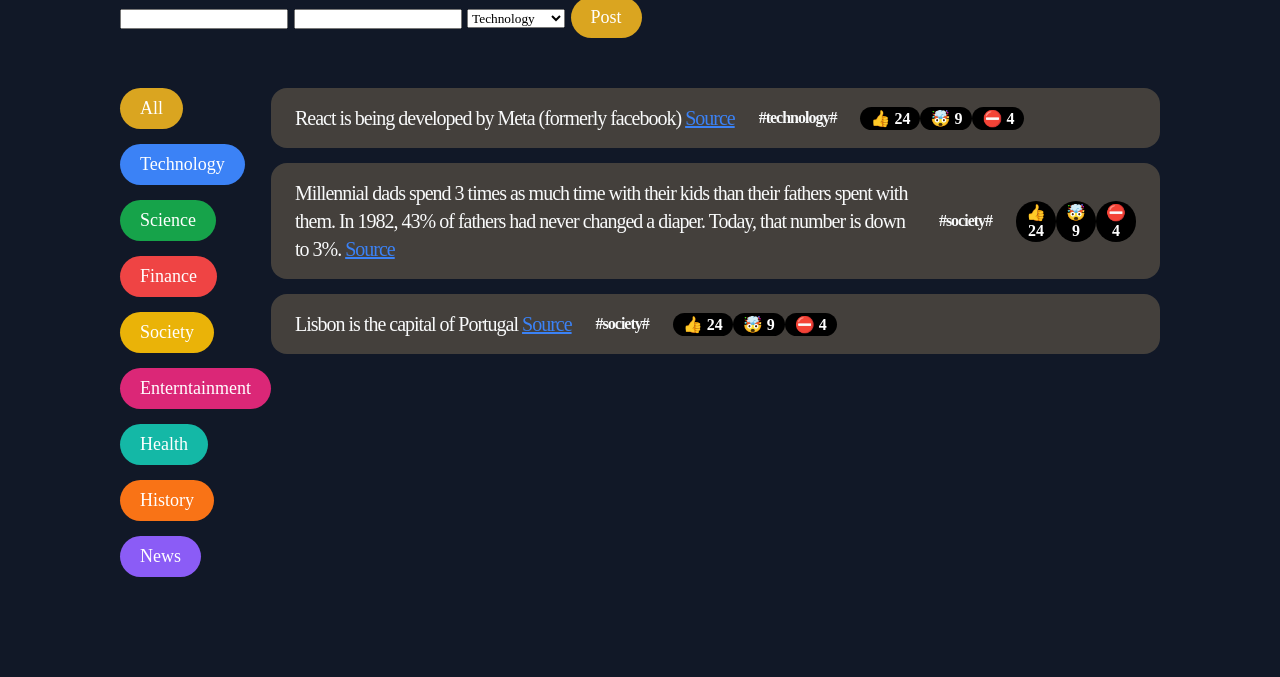
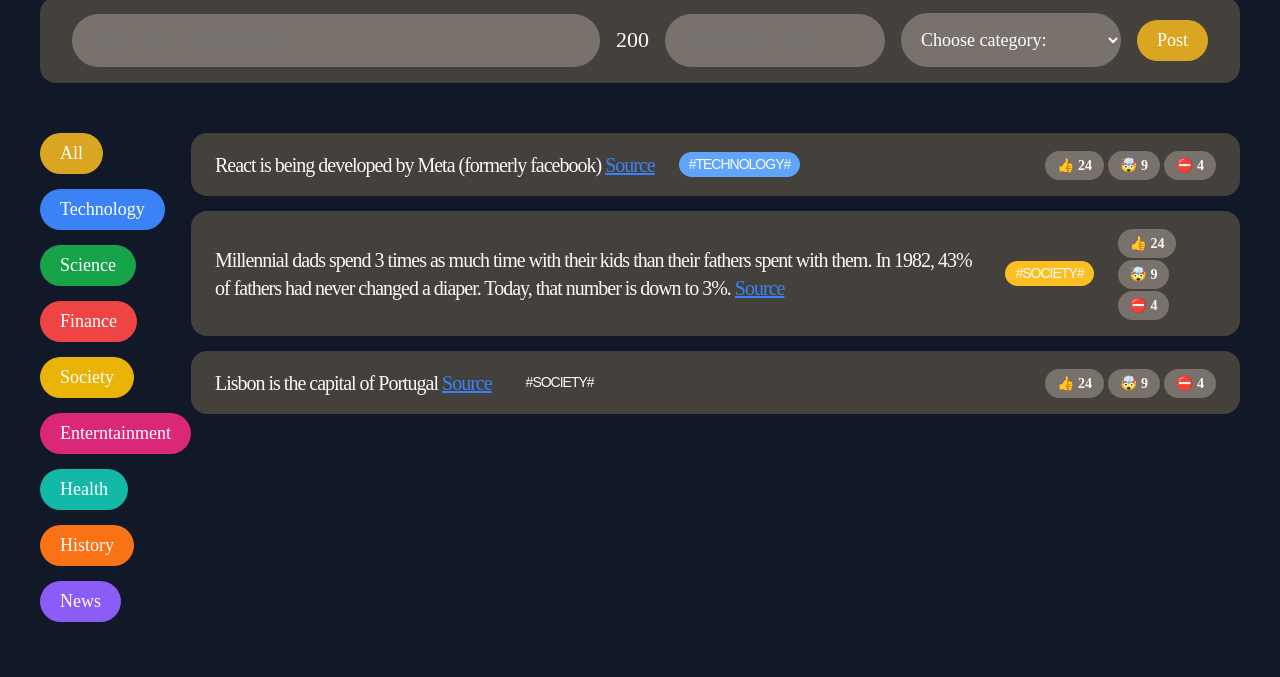
Before and after one commit to confusedpotato97/What-I-Learned-App, a plain HTML site: page index.html in a window 1280 px wide. Shown: the part 132-809 px from the top of the page. Drawn offline with Linux system fonts and the light colour scheme; a web font is replaced by a local one.

Commit message:
css changes

```diff
--- a/index.html
+++ b/index.html
@@ -29,20 +29,28 @@
       <h1>Today I learned</h1>
     </header>
     <button>Share a Fact</button>
-    <form>
-      <input type="text" />
-      <input type="text" />
-      <select>
-        <option value="Technology">Technology</option>
-        <option value="Science">Science</option>
-        <option value="Finance">Finance</option>
-        <option value="Society">Society</option>
-        <option value="Entertainment">Entertainment</option>
-        <option value="Health">Health</option>
-        <option value="History">History</option>
-        <option value="News">News</option>
-      </select>
-      <button>Post</button>
+    <form class="fact-form">
+      <form class="fact-form">
+        <input
+          type="text"
+          placeholder="Share a fact with the world..."
+          value=""
+        />
+        <span>200</span
+        ><input type="text" placeholder="Trustworthy source..." value="" />
+        <select>
+          <option value="">Choose category:</option>
+          <option value="technology">TECHNOLOGY</option>
+          <option value="science">SCIENCE</option>
+          <option value="finance">FINANCE</option>
+          <option value="society">SOCIETY</option>
+          <option value="entertainment">ENTERTAINMENT</option>
+          <option value="health">HEALTH</option>
+          <option value="history">HISTORY</option>
+          <option value="news">NEWS</option>
+        </select>
+        <button class="btn btn-large" disabled="">Post</button>
+      </form>
     </form>
     <main>
       <aside>
@@ -71,13 +79,15 @@
         </ul>
       </aside>
       <section>
-        <ul>
+        <ul class="fact-list">
           <li class="fact">
             <p>
               React is being developed by Meta (formerly facebook)
               <a href="https://opensource.fb.com/" target="_blank">Source</a>
             </p>
-            <span class="tag">#technology#</span>
+            <span class="tag" style="background-color: #60a5fa"
+              >#technology#</span
+            >
 
             <div class="reaction">
               <button class="react-button">👍 <strong>24</strong></button>
@@ -90,14 +100,13 @@
               Millennial dads spend 3 times as much time with their kids than
               their fathers spent with them. In 1982, 43% of fathers had never
               changed a diaper. Today, that number is down to 3%.
-
               <a
                 href="https://www.mother.ly/parenting/millennial-dads-spend-more-time-with-their-kids"
                 target="_blank"
                 >Source</a
               >
             </p>
-            <span class="tag">#society#</span>
+            <span class="tag" style="background-color: #fbbf24">#society#</span>
 
             <div class="reaction">
               <button class="react-button">👍 <strong>24</strong></button>
--- a/styles.css
+++ b/styles.css
@@ -1,15 +1,16 @@
 * {
   padding: 0;
   margin: 0;
+  box-sizing: border-box;
   font-family: "Funnel Sans", serif;
 }
 
 body {
-  margin: 40px 120px;
+  padding: 40px;
   font-size: 22px;
   transition: ease-out;
   background-color: #111827;
-  color: #f9fafb;
+  color: #fafaf9;
 }
 button {
   background-color: goldenrod;
@@ -31,6 +32,7 @@ a {
 h1 {
   font-family: "Coiny", serif;
   font-size: 2.4rem;
+  text-transform: uppercase;
 }
 
 ul {
@@ -41,12 +43,44 @@ ul {
 .fact {
   margin-bottom: 15px;
 }
-
-.fact {
+/*Form*/
+.fact-form {
   align-items: center;
   background-color: #44403c;
   border-radius: 16px;
   display: flex;
+  gap: 16px;
+  margin-bottom: 40px;
+  padding: 16px 32px;
+}
+.fact-form input:first-child {
+  flex-grow: 1;
+  color: white;
+}
+
+.fact-form input,
+.fact-form select {
+  background-color: #78716c;
+  border: none;
+  border-radius: 100px;
+  color: white;
+  font-family: inherit;
+  font-size: 18px;
+  padding: 16px;
+  width: 220px;
+}
+
+.fact-form input:first-child {
+  flex-grow: 1;
+}
+
+/*End of form*/
+
+.fact {
+  display: flex;
+  align-items: center;
+  background-color: #44403c;
+  border-radius: 16px;
   font-size: 20px;
   gap: 24px;
   letter-spacing: -1px;
@@ -54,9 +88,11 @@ ul {
   padding: 16px 24px;
 }
 .tag {
-  font-weight: 900;
-  font-size: 16px;
-  color: #f9fafb;
+  border-radius: 100px;
+  font-family: Coiny, sans-serif;
+  font-size: 14px;
+  padding: 3px 10px;
+  text-transform: uppercase;
 }
 
 main {
@@ -73,13 +109,20 @@ header {
 }
 
 .reaction {
-  display: flex;
+  margin-left: auto;
 }
 
 .react-button {
-  background-color: black;
-  font-size: 16px;
-  padding: 2px 10px;
+  background-color: #78716c;
+  border: none;
+  border-radius: 100px;
+  color: inherit;
+  cursor: pointer;
+  font-family: inherit;
+  font-size: 14px;
+  font-weight: 600;
+  padding: 6px 12px;
+  transition: 0.3s;
 }
 
 .tech-button {
```
